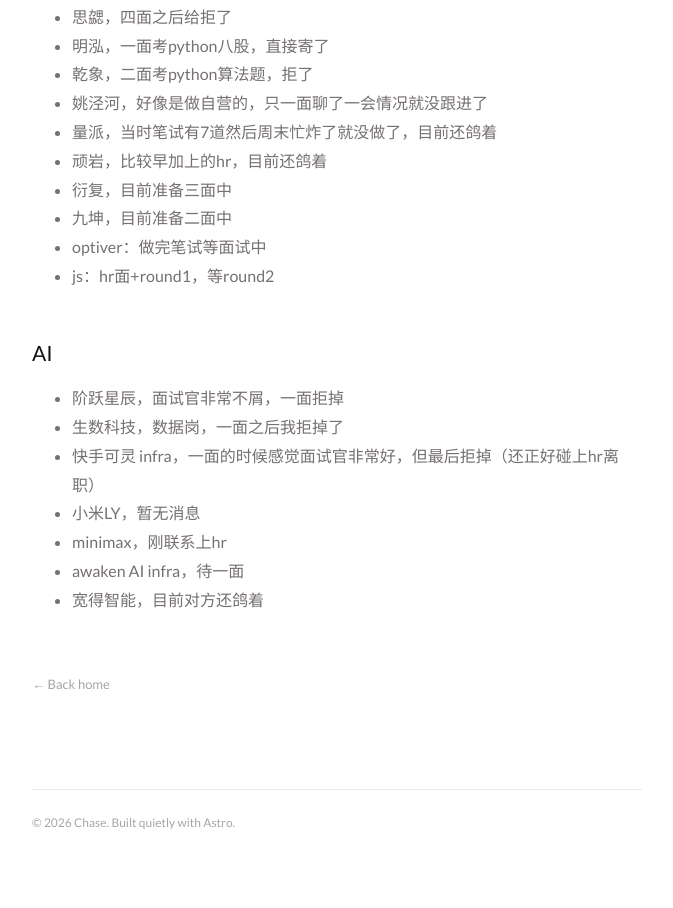
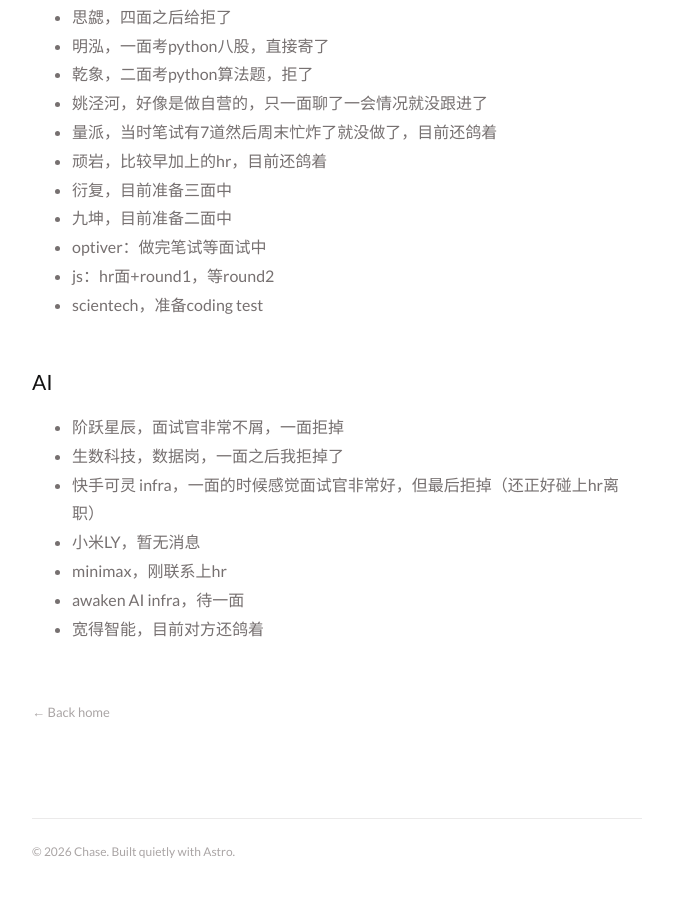
Before and after one commit to chasewonder/chasewonder.github.io, an Astro site: page /posts/job-search in a window 1280 px wide. Shown: the part 624-1532 px from the top of the page, without its empty margins (303-976 px from the left). Before the commit the page ends 1503 px from the top, so only its background shows below. Built offline with nearby package versions, Linux system fonts and the light colour scheme; Astro itself is replaced by a stand-in of ours.

Commit message:
Add Scientech coding test progress

```diff
--- a/src/content/blog/job-search.md
+++ b/src/content/blog/job-search.md
@@ -25,6 +25,7 @@
 - 九坤，目前准备二面中
 - optiver：做完笔试等面试中
 - js：hr面+round1，等round2
+- scientech，准备coding test
 
 ## AI
 
```
